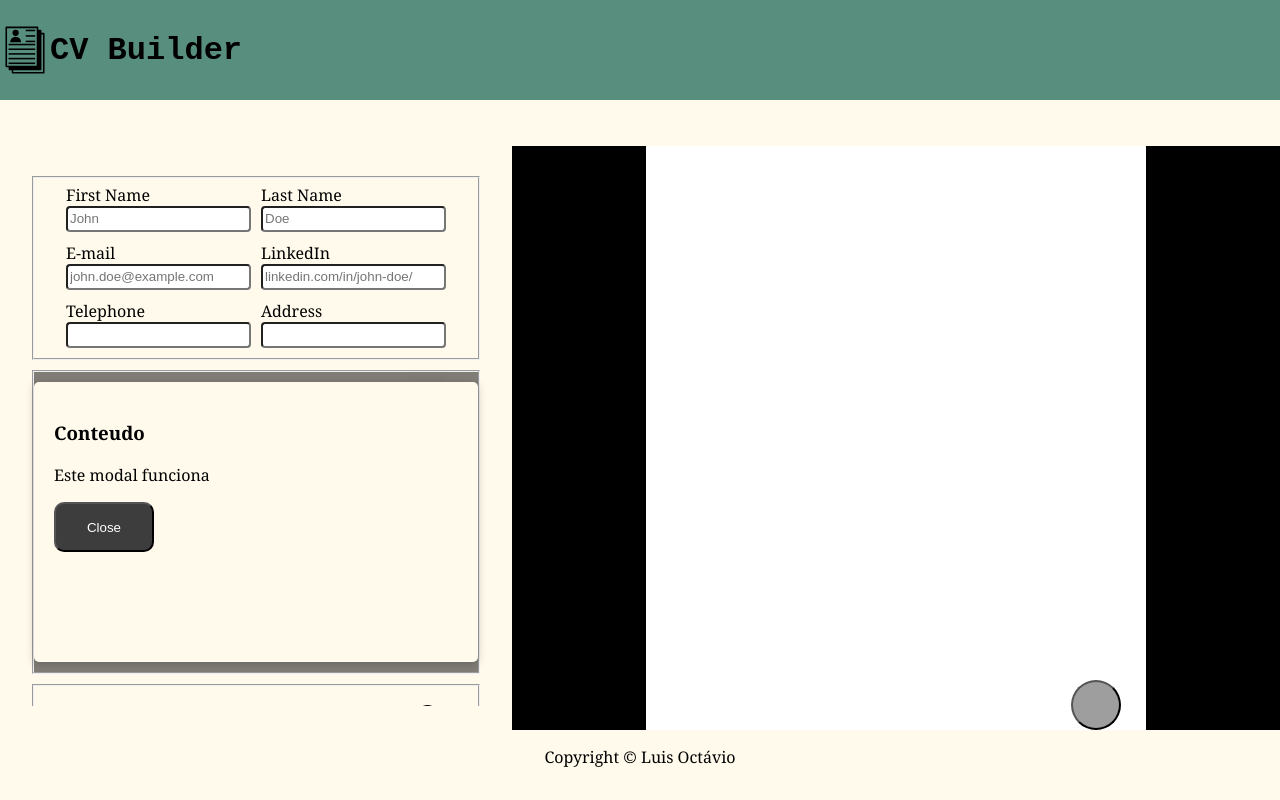
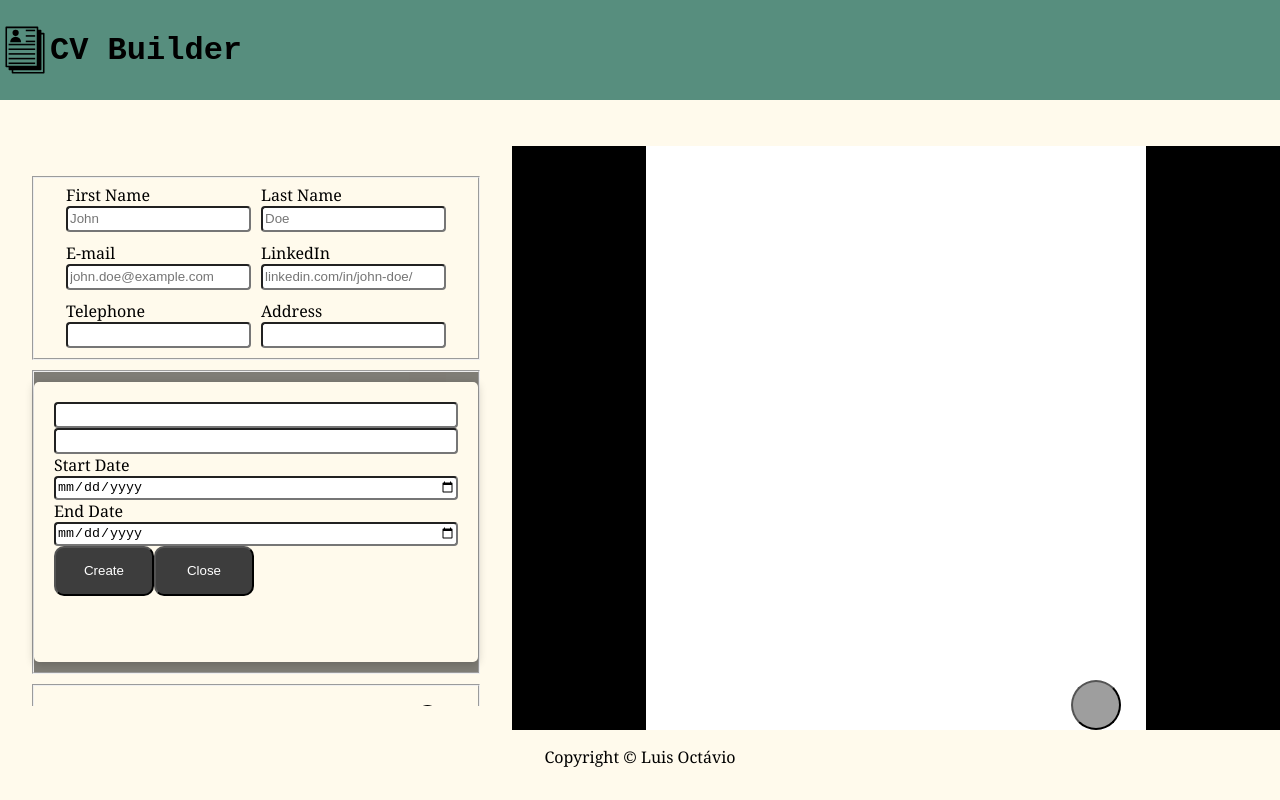
Before and after one commit to Big-Plato/cv-builder, a React (Vite) app: page / in a window 1280 px wide. Both pictures are taken after a click on the button 427 px from the left and 402 px from the top of the page. Built offline with nearby package versions, Linux system fonts and the light colour scheme; grey boxes are pictures that could not be loaded.

Commit message:
fix: adjust the name of the two fieldsets individually

```diff
--- a/src/components/Menu.jsx
+++ b/src/components/Menu.jsx
@@ -1,6 +1,7 @@
 import { useState } from "react";
+import Field from "./Field.jsx"
 
-export default function Menu({ title }) {
+export default function Menu({ title, textOne, textTwo }) {
     const [isOpen, setIsOpen] = useState(false);
     const [isModalOpen, setIsModalOpen] = useState(false);
 
@@ -31,8 +32,14 @@ export default function Menu({ title }) {
             {isModalOpen && (
                 <div className="modal">
                     <div className="modal-content">
-                        <h3>Conteudo</h3>
-                        <p>Este modal funciona</p>
+                        <Field type="text" text={textOne} />
+                        <Field type="text" text={textTwo} />
+                        <Field type="date" text="Start Date" width="50px"/>
+                        <Field type="date" text="End Date" />
+                        <div className="button-menu-div">
+                            <button className="submit-button" type="submit">
+                            Create
+                            </button>
                             <button
                             onClick={() =>
                                 {
@@ -46,6 +53,7 @@ export default function Menu({ title }) {
                             </button>
                         </div>
                     </div>
+                </div>
             )}
             </div>
 
```
Lines whose indentation alone changed are shown as unchanged.
